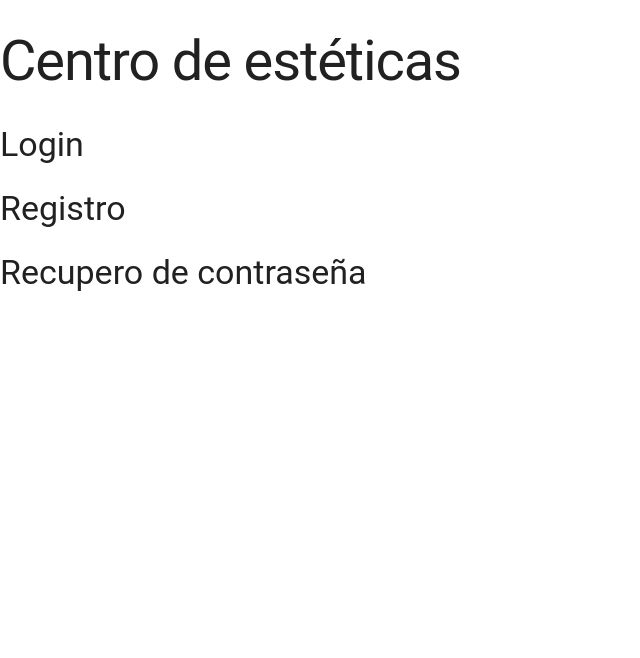
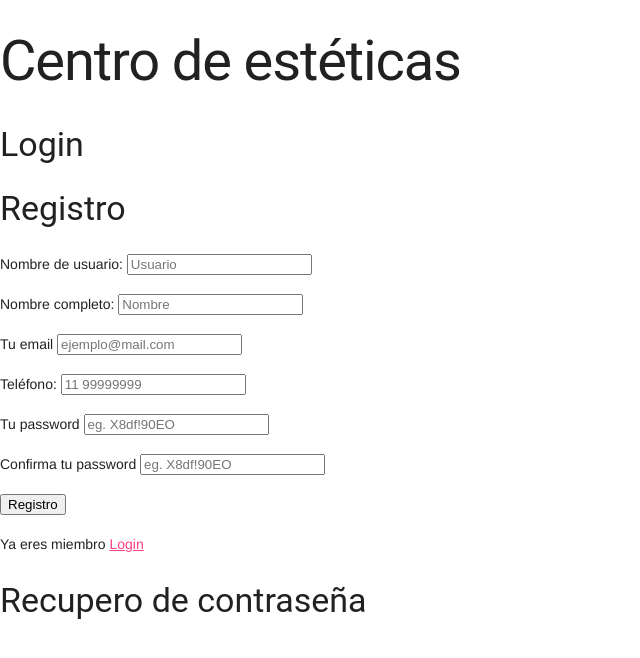
Before and after one commit to Upward-Solutions/esteticas-client, a plain HTML site: page index.html in a window 1280 px wide. Shown: the whole page, without its empty margins (0-640 px from the left). Drawn offline with Linux system fonts and the light colour scheme.

Commit message:
EST-17 = Registro - Maquetado

```diff
--- a/index.html
+++ b/index.html
@@ -27,6 +27,79 @@
     <h1>Centro de estéticas</h1>
     <h3>Login</h3>
     <h3>Registro</h3>
+    <form id="register">
+      <p>
+        <label class="userName">Nombre de usuario:</label>
+        <input
+          id="usernamesignup"
+          name="usernamesignup"
+          required="required"
+          type="text"
+          placeholder="Usuario"
+        />
+      </p>
+      <p>
+        <label class="name">Nombre completo:</label>
+        <input
+          id="usernamesignup"
+          name="usernamesignup"
+          required="required"
+          type="text"
+          placeholder="Nombre"
+        />
+      </p>
+      <p>
+        <label class="youmail"> Tu email</label>
+        <input
+          id="emailsignup"
+          name="emailsignup"
+          required="required"
+          type="email"
+          placeholder="ejemplo@mail.com"
+        />
+      </p>
+      <p>
+        <label class="phone">Teléfono:</label>
+        <input
+          id="usernamesignup"
+          name="usernamesignup"
+          required="required"
+          type="text"
+          placeholder="11 99999999"
+        />
+      </p>
+      <p>
+        <label class="password">Tu password </label>
+        <input
+          id="passwordsignup"
+          name="passwordsignup"
+          required="required"
+          type="password"
+          placeholder="eg. X8df!90EO"
+          pattern="(?=.*\d)(?=.*[a-z])(?=.*[A-Z]).{8,}"
+          title="Debe contener al menos un número y una letra minúscula y mayúscula, y al menos 8 o más caracteres"
+        />
+      </p>
+      <p>
+        <label for="passwordsignup_confirm" class="password"
+          >Confirma tu password
+        </label>
+        <input
+          id="passwordsignup_confirm"
+          name="passwordsignup_confirm"
+          required="required"
+          type="password"
+          placeholder="eg. X8df!90EO"
+        />
+      </p>
+      <p class="signin button">
+        <button type="submit"> Registro </button>
+      </p>
+      <p class="change_link">
+        Ya eres miembro
+        <a href="#tologin" class="to_register"> Login </a>
+      </p>
+    </form>
     <h3>Recupero de contraseña</h3>
     <script type="module" src="js/index.js"></script>
   </body>
--- /dev/null
+++ b/js/controllers/Register.js
@@ -0,0 +1,25 @@
+import { _Request, _Response } from '../utils/factory.js'
+import { isValid, FORM_ERROR, ERROR_CODE } from '../utils/constants.js'
+import { fetchData } from '../models/index.js'
+import { setUser } from '../views/newUser.js'
+
+const Register = async data => {
+    let request
+    let response
+
+    if (isValid(data) && isValidNewUser(data)) {
+        request = _Request(data, 'newUser', 'POST')
+        response = await fetchData(request, setUser)
+    } else {
+        response = _Response(FORM_ERROR, {}, ERROR_CODE)
+    }
+
+    return response
+}
+
+const isValidNewUser = data => {
+    //custom vallidate
+    return data['newUser-textarea-message'].length < 240
+}
+
+export default Register;
--- a/js/controllers/index.js
+++ b/js/controllers/index.js
@@ -1,7 +1,9 @@
 import createNewUser from './NewUser.js'
 import exampleSwapi from './Swapi.js'
+import Register from './Register.js'
 
 export default {
     createNewUser,
     exampleSwapi,
+    Register,
 }
--- a/js/utils/events.js
+++ b/js/utils/events.js
@@ -3,7 +3,7 @@ import views from '../views/index.js'
 
 export const createEvents = () => {
     if (IS_INDEX) {
-        getById('test-form').addEventListener('submit', views.newUserForm)
+        getById('register').addEventListener('submit', views.register)
         getById('swapi-example').addEventListener('click', views.getExampleSwapi)
     } else {
         // global envents
--- a/js/views/index.js
+++ b/js/views/index.js
@@ -1,7 +1,9 @@
 import newUserForm from "./newUser.js";
 import getExampleSwapi from "./swapi.js";
+import register from "./register.js";
 
 export default {
     newUserForm,
     getExampleSwapi,
+    register,
 };
--- /dev/null
+++ b/js/views/register.js
@@ -0,0 +1,16 @@
+import {
+  getInputsFromForm,
+  createData,
+  showNotification,
+  ERROR_CODE,
+} from "../utils/constants.js";
+import controllers from "../controllers/index.js";
+
+const register = async (event) => {
+  event.preventDefault();
+  let inputs = getInputsFromForm(event.target);
+  let data = createData(inputs);
+  let response = await controllers.createNewUser(data);
+  showNotification(response.message, response.code);
+};
+export default register;
```
